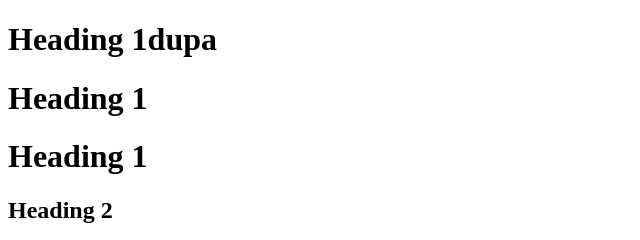
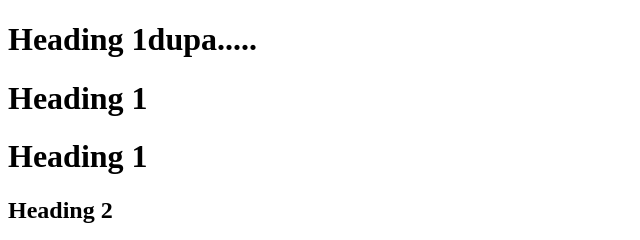
Before and after one commit to dawidpodraza/Frontend, a plain HTML site: page index.html in a window 1280 px wide. Shown: the top 240 px of the page, 0-640 px from the left. Drawn offline with Linux system fonts and the light colour scheme.

Commit message:
Update 2 index.html

```diff
--- a/index.html
+++ b/index.html
@@ -7,7 +7,7 @@
         </head>
         <body>
             <div id="main">
-                <h1>Heading 1dupa</h1>
+                <h1>Heading 1dupa.....</h1>
                 <h1>Heading 1</h1>
                 <h1>Heading 1</h1>
                 <h2>Heading 2</h2>
```
